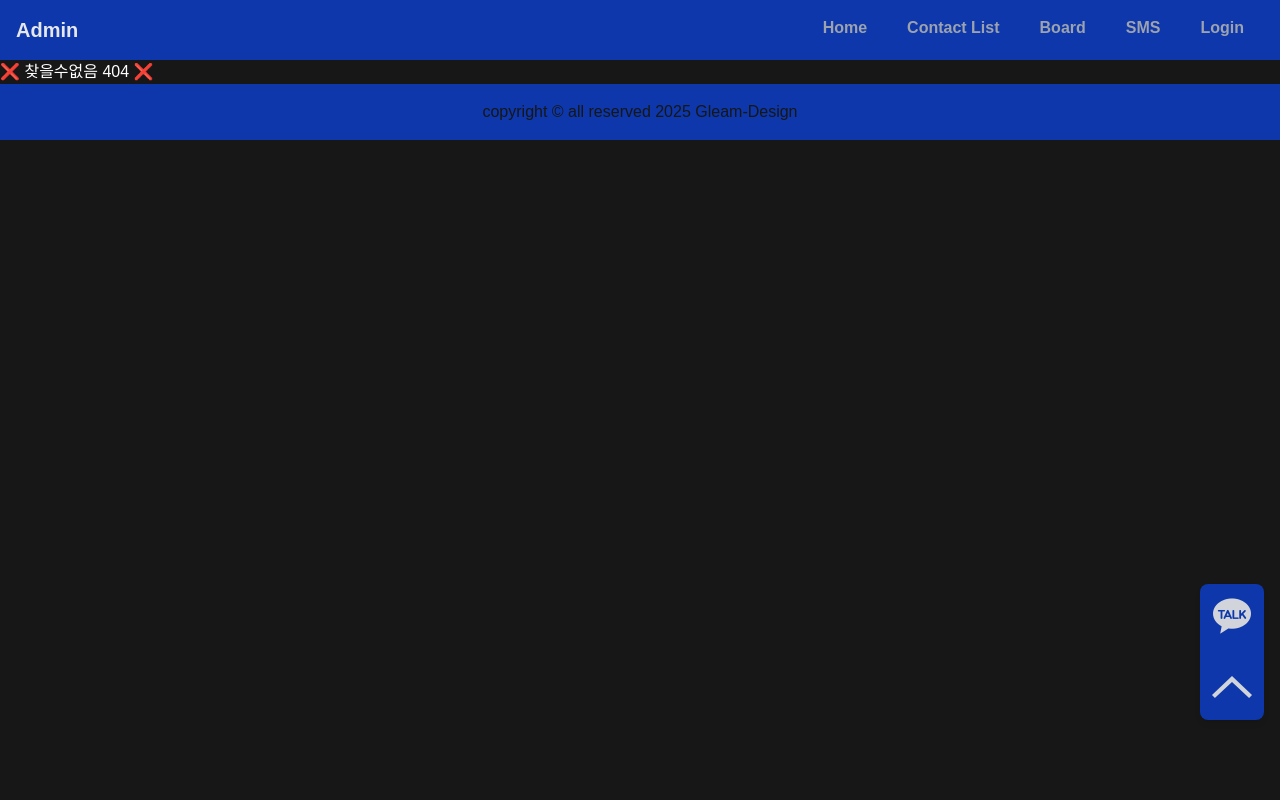
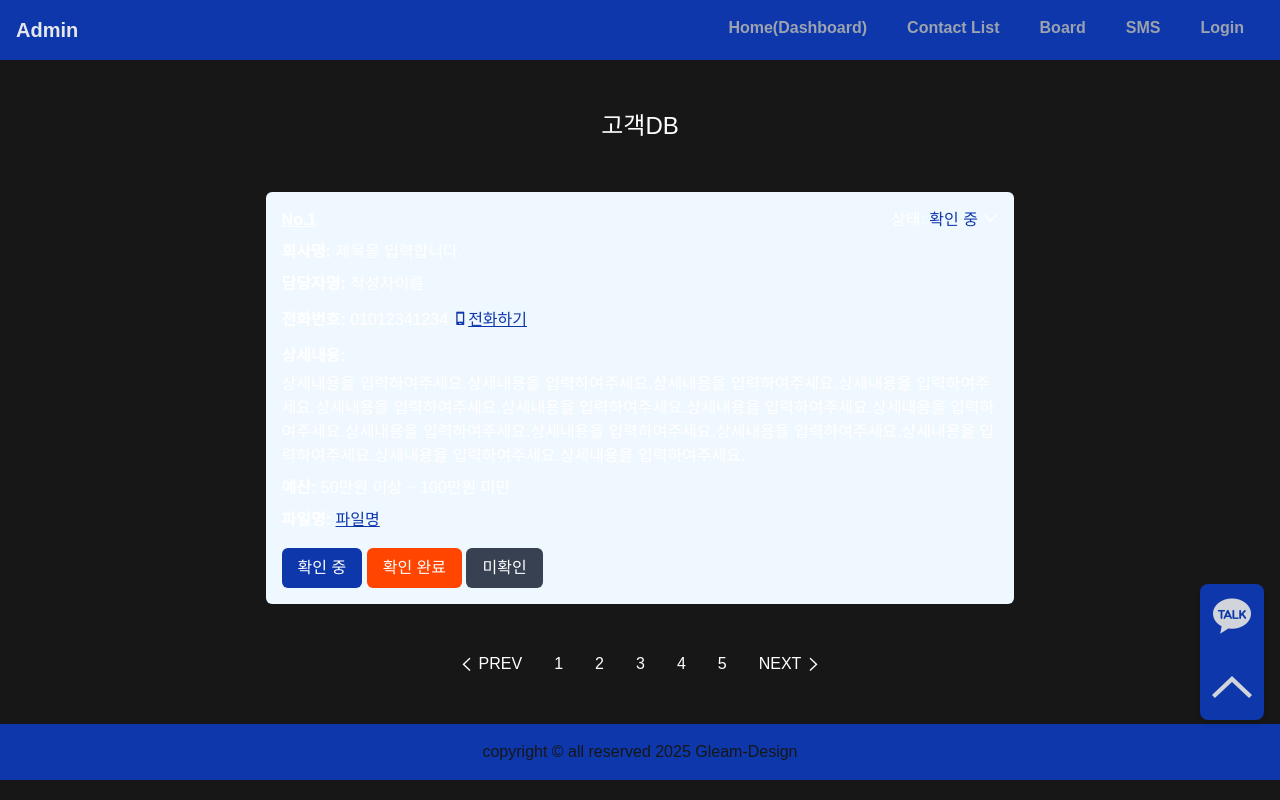
Before and after one commit to jhclass/gleam-design, a Next.js app: page /admin/contact in a window 1280 px wide. Before the commit this address had no page. Built offline with nearby package versions, Linux system fonts and the light colour scheme; a web font is replaced by a local one.

Commit message:
feat: admin contact 페이지 , fix:  공식 contact 컴포넌트, 공통 Header 컴포넌트 등

```diff
--- /dev/null
+++ b/src/app/(admin)/admin/contact/page.tsx
@@ -0,0 +1,93 @@
+export default function AdminContactPage() {
+  return (
+    <>
+      <div className="dbWrap w-full p-4 flex justify-center items-center flex-col">
+        <h2 className="py-8 text-[1.5rem]">고객DB</h2>
+        <div className="dbGroup w-full md:w-[80%] lg:w-[60%]">
+          <div className="dbItem bg-[#F0F8FF] p-4 rounded-md mb-4 mt-4 max-h-[500px] overflow-y-auto">
+            <h3 className="w-full flex justify-between items-center">
+              <span className="font-bold underline">No.1</span>
+              <div className="checkStatus">
+                <button>
+                  상태: <span className="text-primary">확인 중</span>{" "}
+                  <i className="xi-angle-down"></i>
+                </button>
+              </div>
+            </h3>
+            <div className="mt-2">
+              <span className="font-semibold">회사명: </span>
+              <span>제목을 입력합니다.</span>
+            </div>
+            <div className="mt-2">
+              <span className="font-semibold">담당자명: </span>
+              <span>작성자이름</span>
+            </div>
+            <div className="mt-2">
+              <span className="font-semibold">전화번호: </span>
+              <span>01012341234</span>
+              <button className="p-1 underline text-[#0d37aa]">
+                <i className="xi-mobile"></i>전화하기
+              </button>
+            </div>
+            <div className="flex flex-col mt-2">
+              <span className="font-semibold">상세내용: </span>
+              <span className="mt-1">
+                상세내용을 입력하여주세요.상세내용을 입력하여주세요.상세내용을
+                입력하여주세요.상세내용을 입력하여주세요.상세내용을
+                입력하여주세요.상세내용을 입력하여주세요.상세내용을
+                입력하여주세요.상세내용을 입력하여주세요.상세내용을
+                입력하여주세요.상세내용을 입력하여주세요.상세내용을
+                입력하여주세요.상세내용을 입력하여주세요.상세내용을
+                입력하여주세요.상세내용을 입력하여주세요.
+              </span>
+            </div>
+            <div className="mt-2">
+              <span className="font-semibold">예산: </span>
+              <span>50만원 이상 ~ 100만원 미만</span>
+            </div>
+            <div className="mt-2">
+              <span className="font-semibold">파일명: </span>
+              <span>
+                <a
+                  href="#"
+                  download={"파일명"}
+                  className="underline text-[#0d37aa]"
+                >
+                  파일명
+                </a>
+              </span>
+            </div>
+            <div className="mt-4">
+              <button className="px-4 py-2 bg-primary text-[#fff] rounded-md">
+                확인 중
+              </button>{" "}
+              <button className="px-4 py-2 bg-accentRed text-[#fff] rounded-md">
+                확인 완료
+              </button>{" "}
+              <button className="px-4 py-2 bg-gray-700 text-[#fff] rounded-md">
+                미확인
+              </button>
+            </div>
+          </div>
+        </div>
+        <div className="pager flex justify-center items-center gap-8 py-8 ">
+          <button className="flex justify-center items-center gap-1">
+            <i className="xi-angle-left"></i>
+            <span>PREV</span>
+          </button>
+          <div className="flex justify-center items-center gap-8">
+            <span className="active">1</span>
+            <span>2</span>
+            <span>3</span>
+            <span>4</span>
+            <span>5</span>
+          </div>
+          <button className="flex justify-center items-center gap-1">
+            <span>NEXT</span>
+            <i className="xi-angle-right"></i>
+          </button>
+        </div>
+      </div>
+    </>
+  );
+}
--- /dev/null
+++ b/src/app/(admin)/admin/dashboard/page.tsx
@@ -0,0 +1,7 @@
+export default function AdminDashboard() {
+  return (
+    <>
+      <h2>관리자 대시보드</h2>
+    </>
+  );
+}
--- a/src/app/(admin)/admin/member/login/page.tsx
+++ b/src/app/(admin)/admin/member/login/page.tsx
@@ -3,28 +3,32 @@ import { useEffect, useState } from "react";
 
 export default function Login() {
   const [loginDocHeight, setLoginDocHeight] = useState<number>(0);
+  const [id, setId] = useState<string>("");
+  const [password, setPassword] = useState<string>("");
   useEffect(() => {
     let winHeight: number = 0;
     let headerHeight: number = 0;
     let footerHeight: number = 0;
     if (typeof window !== "undefined") {
-      console.log(window.innerHeight);
       winHeight = window.innerHeight || 0;
     }
     if (typeof document !== "undefined") {
-      console.log(
-        document.querySelector("header")?.getBoundingClientRect().height
-      );
       headerHeight =
         document.querySelector("header")?.getBoundingClientRect().height || 0;
       footerHeight =
         document.querySelector("footer")?.getBoundingClientRect().height || 0;
     }
     const docHeight: number = winHeight - headerHeight - footerHeight;
-    console.log(docHeight, "실제높이");
     setLoginDocHeight(docHeight);
   }, []);
-
+  const onsubmit = (e: React.FormEvent<HTMLFormElement>) => {
+    e.preventDefault();
+    const data = {
+      id,
+      password,
+    };
+    console.log(data);
+  };
   return (
     <>
       <div
@@ -33,16 +37,26 @@ export default function Login() {
       >
         <div className="w-full">
           <h2 className="text-[1.5rem] text-center">로그인</h2>
-          <form className="w-full flex justify-center items-center flex-col mt-4">
+          <form
+            onSubmit={onsubmit}
+            className="w-full flex justify-center items-center flex-col mt-4"
+          >
             <input
               type="text"
+              onChange={(e) => setId(e.target.value)}
+              value={id}
               className="w-full md:w-[50%] lg:w-[400px] p-2 rounded-md"
             />
             <input
-              type="text"
+              type="password"
+              onChange={(e) => setPassword(e.target.value)}
+              value={password}
               className="w-full md:w-[50%] lg:w-[400px] p-2 mt-2 rounded-md"
             />
-            <button className="w-full md:w-[50%] lg:w-[400px] p-2 mt-4 bg-[#0D37AA] text-white rounded-md">
+            <button
+              type="submit"
+              className="w-full md:w-[50%] lg:w-[400px] p-2 mt-4 bg-[#0D37AA] text-white rounded-md"
+            >
               로그인
             </button>
             <div className="w-full flex justify-center items-center md:w-[50%] lg:w-[400px] p-2 mt-2">
--- a/src/app/(admin)/admin/page.tsx
+++ b/src/app/(admin)/admin/page.tsx
@@ -1,8 +1,6 @@
 "use client";
-import { useRouter } from "next/navigation";
+
 export default function Admin() {
-  const router = useRouter();
-
   return (
     <>
       <h2>관리자 메인</h2>
--- a/src/component/Contact.tsx
+++ b/src/component/Contact.tsx
@@ -11,9 +11,14 @@ interface FormData {
   file: File[] | null;
   detail: string;
 }
+const costList = [
+  "10만원 이상 ~ 50만원 미만",
+  "50만원 이상 ~ 100만원 미만",
+  "100만원 이상",
+];
 export default function Contact() {
   const [agreeSelect, setAgreeSelect] = useState("agree");
-  const [costSelect, setCostSelect] = useState("100 만원 이상");
+  const [costSelect, setCostSelect] = useState<string>(costList[2]);
   const [files, setFiles] = useState<File[] | null>([]);
   const {
     register,
@@ -25,7 +30,7 @@ export default function Contact() {
 
   const MAX_FILE_SIZE = 10 * 1024 * 1024;
   const onChangedFiles = (e: React.ChangeEvent<HTMLInputElement>) => {
-    console.log(e);
+    // console.log(e);
     if (!e.target.files) return;
     const selectedFiles = Array.from(e.target.files);
     const oversizedFiles = selectedFiles.filter(
@@ -116,43 +121,43 @@ export default function Contact() {
               <input
                 id="cost10"
                 type="radio"
-                value={"10만원 이상 ~ 50만원 미만"}
-                checked={costSelect === "10만원 이상 ~ 50만원 미만"}
+                value={costList[0]}
+                checked={costSelect === costList[0]}
                 className="w-5 h-5 rounded-lg pl-4 ml-4 cursor-pointer"
                 {...register("cost")}
                 onChange={(e) => {
                   setCostSelect(e.target.value);
                 }}
               />
-              <label htmlFor="cost10">&nbsp;10만원 이상 ~ 50만원 미만</label>
+              <label htmlFor="cost10">&nbsp;{costList[0]}</label>
             </div>
             <div className="flex items-center mt-2 md:mt-0">
               <input
                 id="cost50"
                 type="radio"
-                value={"50 만원 이상 ~ 100 만원 미만"}
-                checked={costSelect === "50 만원 이상 ~ 100 만원 미만"}
+                value={"costList[1]"}
+                checked={costSelect === "costList[1]"}
                 {...register("cost")}
                 onChange={(e) => {
                   setCostSelect(e.target.value);
                 }}
                 className="w-5 h-5 rounded-lg pl-4 ml-4 cursor-pointer"
               />
-              <label htmlFor="cost50">&nbsp;50 만원 이상 ~ 100 만원 미만</label>
+              <label htmlFor="cost50">&nbsp;{costList[1]}</label>
             </div>
             <div className="flex items-center mt-2 md:mt-0">
               <input
                 id="cost"
                 type="radio"
-                value={"100 만원 이상"}
-                checked={costSelect === "100 만원 이상"}
+                value={costList[2]}
+                checked={costSelect === costList[2]}
                 className="w-5 h-5 rounded-lg pl-4 ml-4 cursor-pointer"
                 {...register("cost")}
                 onChange={(e) => {
                   setCostSelect(e.target.value);
                 }}
               />
-              <label htmlFor="cost">&nbsp;100 만원 이상 </label>
+              <label htmlFor="cost">&nbsp;{costList[2]} </label>
             </div>
           </div>
         </div>
@@ -214,13 +219,13 @@ export default function Contact() {
         <div className="flex justify-center mt-20">
           <button
             type="submit"
-            className="w-2/5 md:w-1/5 bg-blue-600 p-4 text-white rounded-xl"
+            className="w-2/5 md:w-1/5 bg-primary p-4 text-white rounded-xl"
           >
             전송
           </button>
           <button
             type="button"
-            className="w-2/5 md:w-1/5 bg-blue-500 p-4 ml-4 text-white rounded-xl"
+            className="w-2/5 md:w-1/5 bg-accentRed p-4 ml-4 text-white rounded-xl"
           >
             초기화
           </button>
--- a/src/component/Header.tsx
+++ b/src/component/Header.tsx
@@ -7,7 +7,7 @@ export default function Header() {
   const router = useRouter();
   const pathName = usePathname();
   const sectionsOffsetTop = useRecoilValue(sectionState);
-  console.log(pathName.split("/")[1]);
+  //console.log(pathName.split("/")[1]);
   const gnb_list = [
     {
       list_name: "Portfolio",
@@ -24,24 +24,24 @@ export default function Header() {
   ];
   const admin_gnb_list = [
     {
-      list_name: "Home",
-      path: "",
+      list_name: "Home(Dashboard)",
+      path: "/admin/dashboard",
     },
     {
       list_name: "Contact List",
-      path: "",
+      path: "/admin/contact",
     },
     {
       list_name: "Board",
-      path: "",
+      path: "/admin/board",
     },
     {
       list_name: "SMS",
-      path: "",
+      path: "/admin/sms",
     },
     {
       list_name: "Login",
-      path: "",
+      path: "/admin/member/login",
     },
   ];
   const [activeNavIndex, setActiveNavIndex] = useState<number | null>(null);
@@ -70,12 +70,14 @@ export default function Header() {
         behavior: "smooth",
       });
       setActiveNavIndex(index);
+      setIsMobileNavOpen(false);
     } else {
       window.scrollTo({
         top: sectionsOffsetTop?.sections[index].top - headerHeight * 2,
         behavior: "smooth",
       });
       setActiveNavIndex(index);
+      setIsMobileNavOpen(false);
     }
   };
 
@@ -88,7 +90,11 @@ export default function Header() {
     >
       <h1
         className="text-xl font-bold cursor-pointer hover:text-white"
-        onClick={() => router.push("/")}
+        onClick={() =>
+          pathName.split("/")[1] === "admin"
+            ? router.push("/admin/dashboard")
+            : router.push("/")
+        }
       >
         {pathName.split("/")[1] === "admin" ? "Admin" : "Gleam IT Design"}
       </h1>
@@ -159,7 +165,9 @@ export default function Header() {
                   className={`p-5 hover:text-white cursor-pointer  font-bold ${
                     activeNavIndex == index ? "text-white" : "text-gray-400"
                   }`}
-                  onClick={() => {}}
+                  onClick={() => {
+                    router.push(list.path);
+                  }}
                 >
                   {list.list_name}
                 </li>
--- a/tailwind.config.ts
+++ b/tailwind.config.ts
@@ -14,6 +14,9 @@ export default {
         background: "var(--background)",
         foreground: "var(--foreground)",
         fontcolor: "var(--foreGround)",
+        primary: "#0D37AA",
+        accentYellow: "#F2c855",
+        accentRed: "#FF4500",
       },
     },
   },
```
